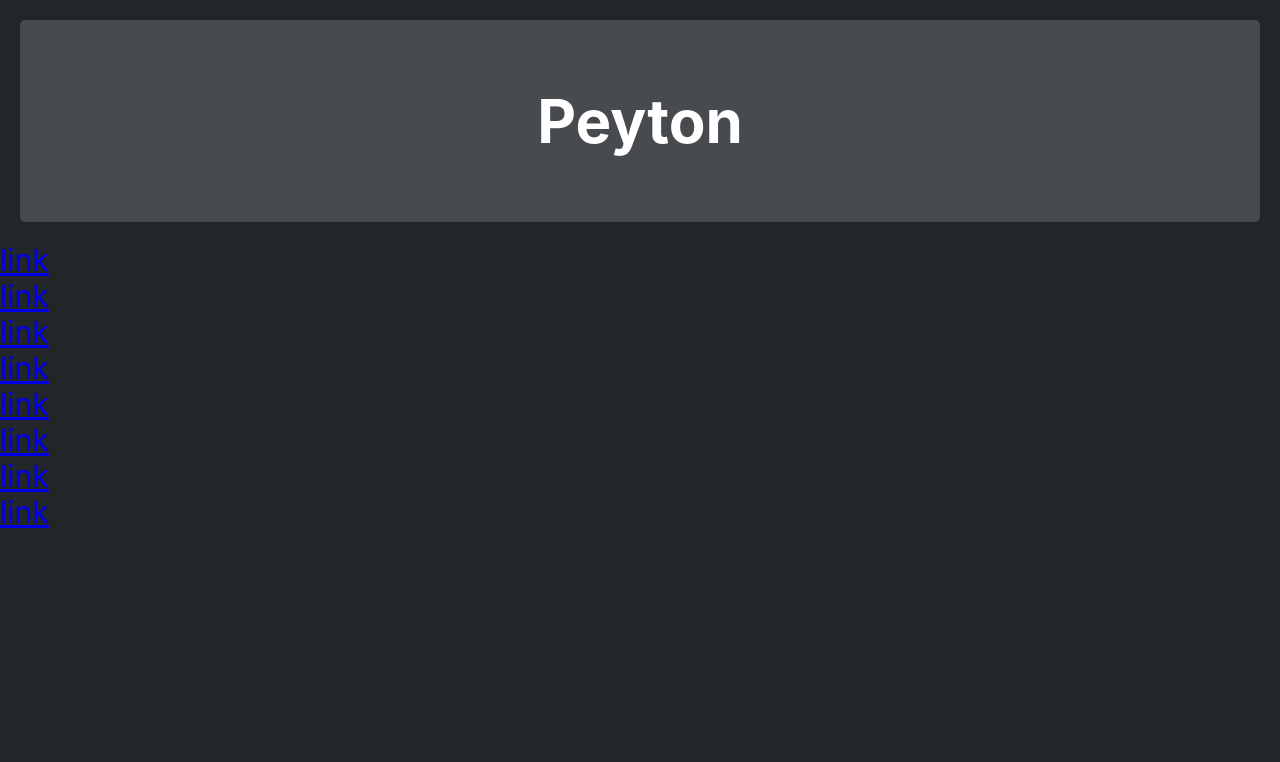
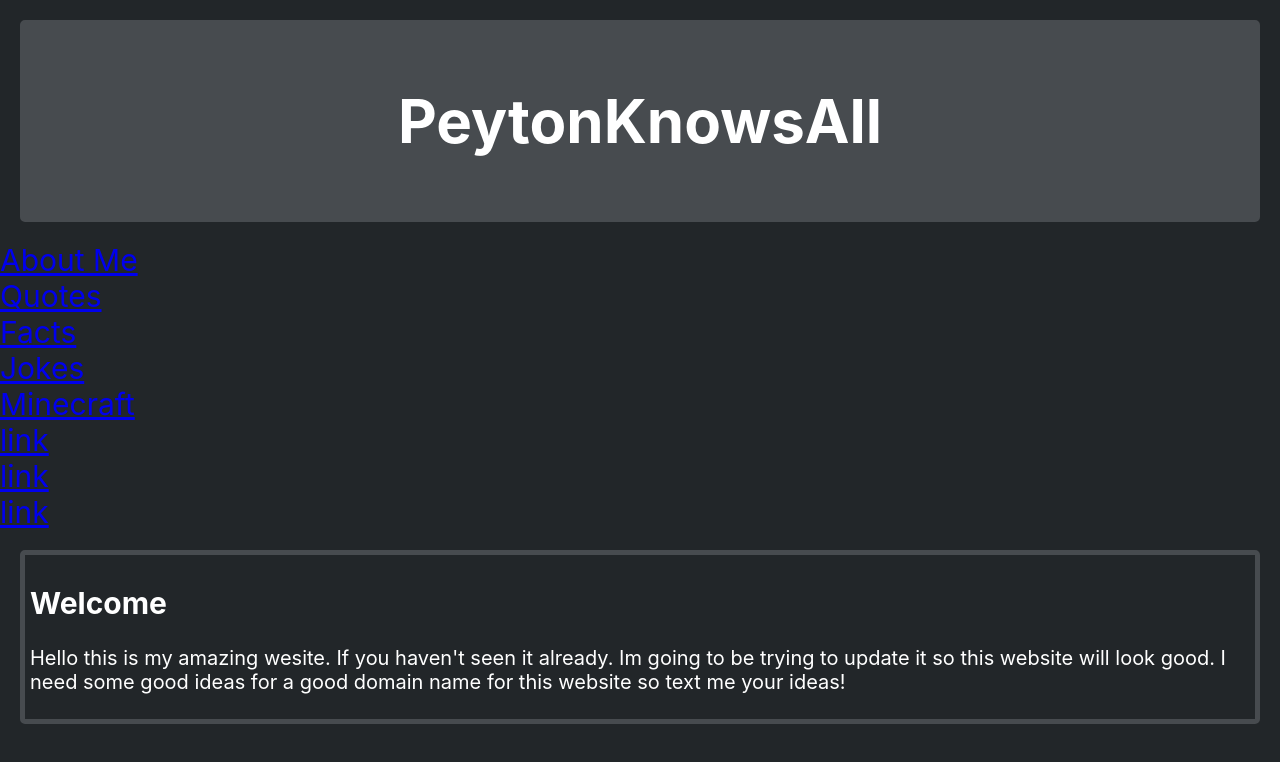
Before and after one commit to Peyton-k/Website, a plain HTML site: page main.html in a window 1280 px wide. Drawn offline with Linux system fonts and the light colour scheme.

Commit message:
Update main.html

```diff
--- a/main.html
+++ b/main.html
@@ -7,46 +7,47 @@
     <title>PeytonKnowsAll</title>
 
     <link rel="stylesheet" href="main.css">
+    <link rel="stylesheet" href="links.css">
 </head>
 <body>
     <div class = top>
         <div class = logo>
-            <h1>Peyton</h1>
+            <h1>PeytonKnowsAll</h1>
         </div>
     </div>
-
+    <!-- Its L for link  -->
     <div class = links>
-        <div class = link>
+        <div class="l1">
+            <a href="link.html">About Me</a>
+        </div>
+        <div class="l2">
+            <a href="link.html">Quotes</a>
+        </div>
+        <div class="l3">
+            <a href="link.html">Facts</a>
+        </div>
+        <div class="l4">
+            <a href="link.html">Jokes</a>
+        </div>
+        <div class="l5">
+            <a href="link.html">Minecraft</a>
+        </div>
+        <div class="l6">
             <a href="link.html">link</a>
         </div>
-
-        <div class = link>
+        <div class="l7">
             <a href="link.html">link</a>
         </div>
-
-        <div class = link>
-            <a href="link.html">link</a>
-        </div>
-
-        <div class = link>
-            <a href="link.html">link</a>
-        </div>
-
-        <div class = link>
-            <a href="link.html">link</a>
-        </div>
-
-        <div class = link>
-            <a href="link.html">link</a>
-        </div>
-
-        <div class = link>
-            <a href="link.html">link</a>
-        </div>
-
-        <div class = link>
+        <div class="l8">
             <a href="link.html">link</a>
         </div>
     </div>
+    <div class="welcome">
+        <h2>Welcome</h1>
+        <p>Hello this is my amazing wesite. If you haven't seen it already. Im going to be trying to update it so this website will look good.
+            I need some good ideas for a good domain name for this website so text me your ideas!
+
+        </p>
+    </div>
 </body>
 </html>
```
